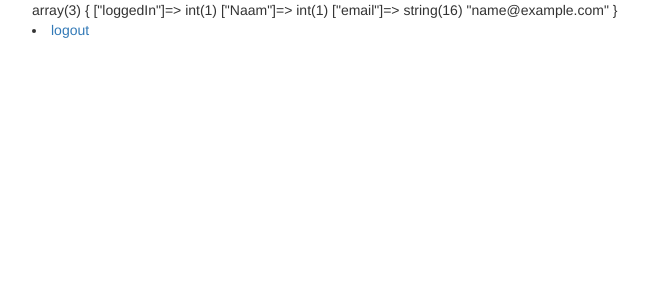
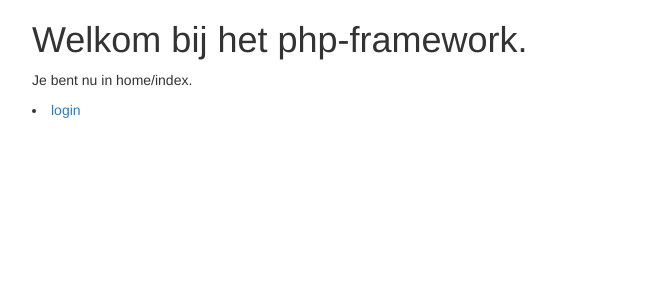
Before and after one commit to oguzhana28/Challenge, a PHP site: page / in a window 1280 px wide. Shown: the top 300 px of the page, without its empty margins (38-685 px from the left). Run offline with PHP 8.4, Linux system fonts and the light colour scheme; the visitor is signed in with stand-in values (Sample User, id 1); data that the repository does not hold is empty.

Commit message:
sessions

```diff
--- a/view/home/index.php
+++ b/view/home/index.php
@@ -1,16 +1,7 @@
 <div class="container">
-           <?php var_dump($_SESSION); ?>
-    <?php if ($_SESSION['loggedIn'] == 0){ ?>
+
     <h1>Welkom bij het php-framework.</h1>
     <p>Je bent nu in home/index.</p>
-    <ul>
-        <li>
-            <a href="<?= URL ?>Login/loginIndex">login</a></br>
-        </li>
-    </ul>
-       <?php }else if ($_SESSION['loggedIn'] == 1){ ?>
-        <li>
-            <a href="<?= URL ?>Login/logout">logout</a>
-        </li>
-<?php } ?>
+         <?php if (isset($_SESSION['loggedIn']) && $_SESSION['loggedIn'] == 1){ ?><li><a href="<?= URL ?>Login/loginIndex">login</a></br></li>
+         <?php }else if ($_SESSION['loggedIn'] == 1){ ?><li><a href="<?= URL ?>Login/logout">logout</a></li><?php } ?>
 </div>
--- a/view/templates/header.php
+++ b/view/templates/header.php
@@ -20,4 +20,4 @@
         if  (strlen(trim($message))>0 ) {
             echo "<div style='color:red'>" . $message . "</div>";
         }
-    }
+    }?>
```
